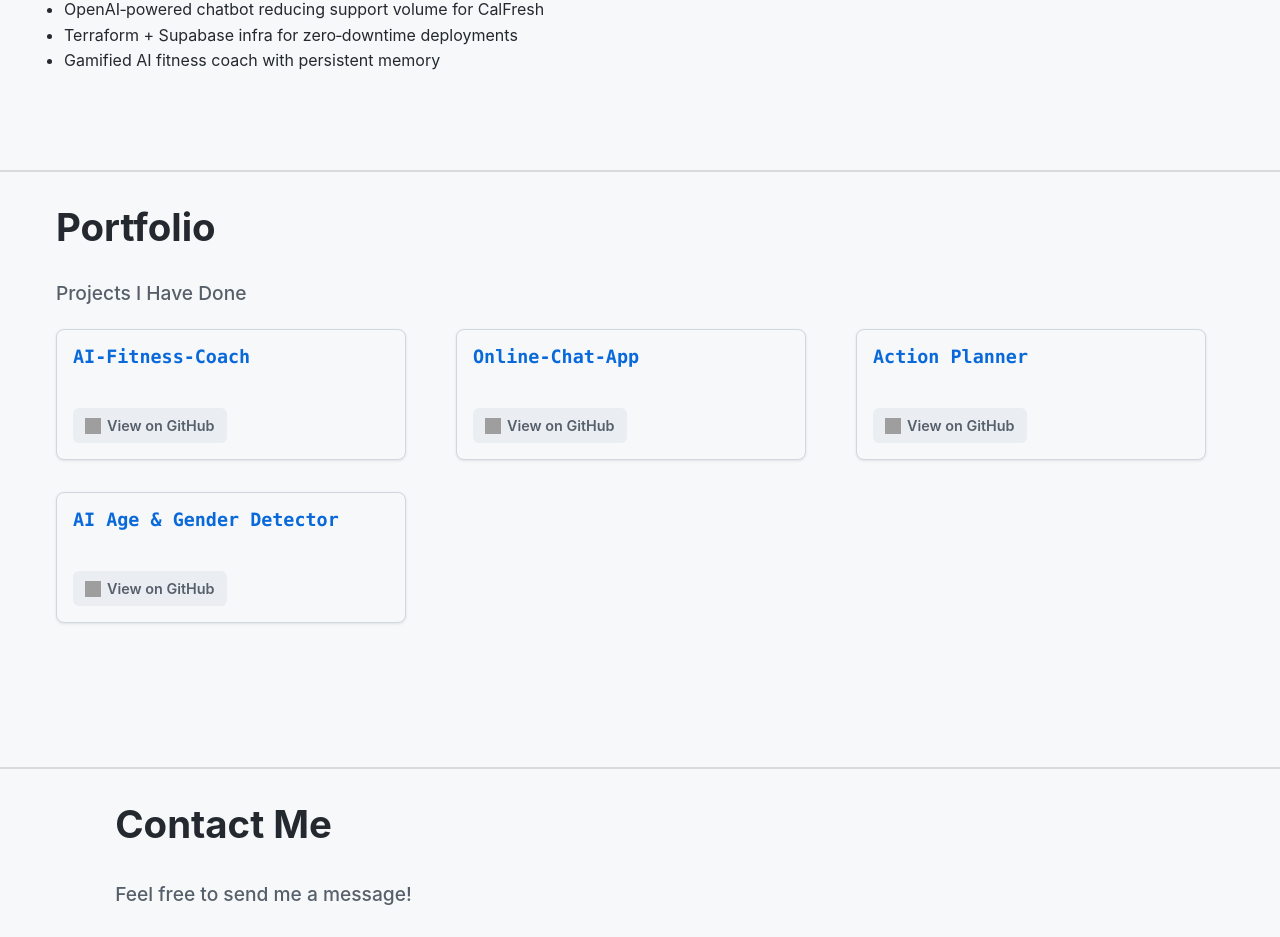
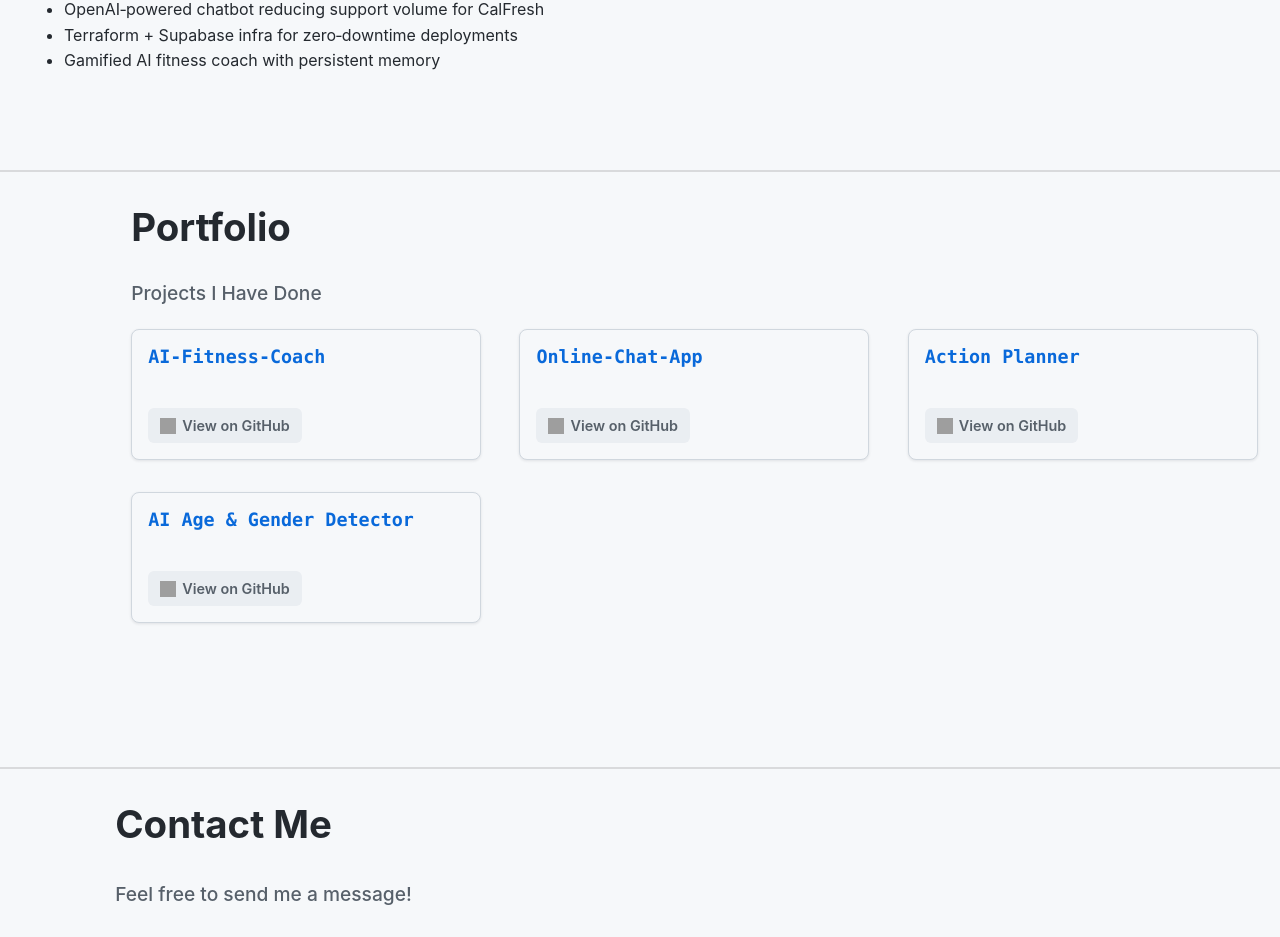
Before and after one commit to HUJOE003/Portfolio, a React (Create React App) app: page / in a window 1280 px wide. Shown: the part 1055-1992 px from the top of the page. Built offline with nearby package versions, Linux system fonts and the light colour scheme; grey boxes are pictures that could not be loaded.

Commit message:
new changes

```diff
--- a/src/App.js
+++ b/src/App.js
@@ -23,7 +23,7 @@ function App() {
           marginBottom: "-2rem",
         }}
       />
-      <section id="projects">
+      <section id="projects" style={{ marginLeft: "9%" }}>
         <div className="container">
           <h2 className="section-title">Portfolio</h2>
           <h3 className="section-subtitle">Projects I Have Done</h3>
```
Also changed, not shown: 16 other files (tests, documents, lock files or other folders).
